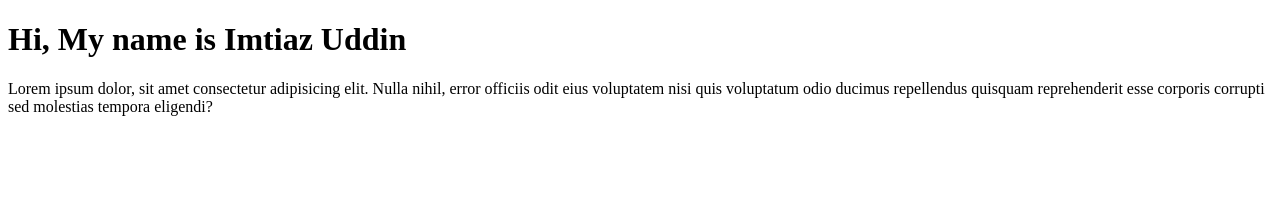
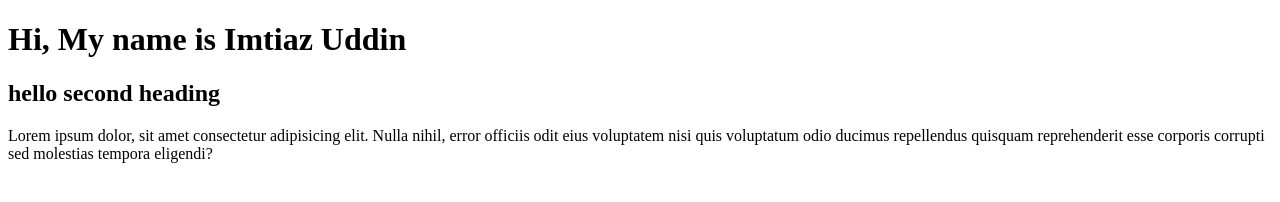
Before and after one commit to ImtiazUddin28/practice-git, a plain HTML site: page index.html in a window 1280 px wide. Drawn offline with Linux system fonts and the light colour scheme.

Commit message:
i added h2

```diff
--- a/index.html
+++ b/index.html
@@ -8,6 +8,7 @@
 </head>
 <body>
     <h1>Hi, My name is Imtiaz Uddin</h1>
+    <h2>hello second heading</h2>
     <p>Lorem ipsum dolor, sit amet consectetur adipisicing elit. Nulla nihil, error officiis odit eius voluptatem nisi quis voluptatum odio ducimus repellendus quisquam reprehenderit esse corporis corrupti sed molestias tempora eligendi?</p>
 </body>
 </html>
```
